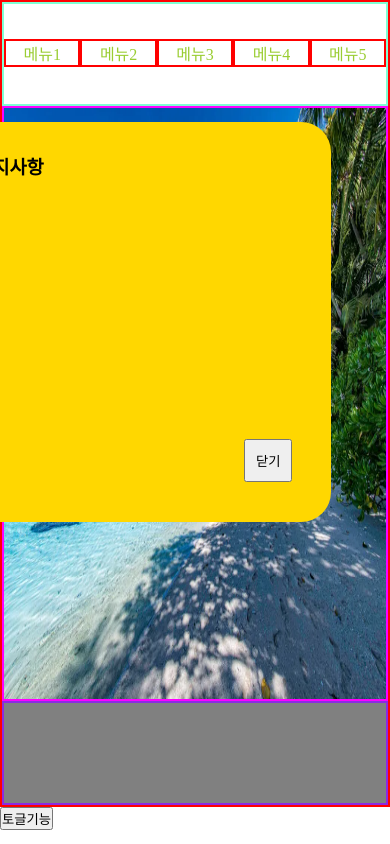
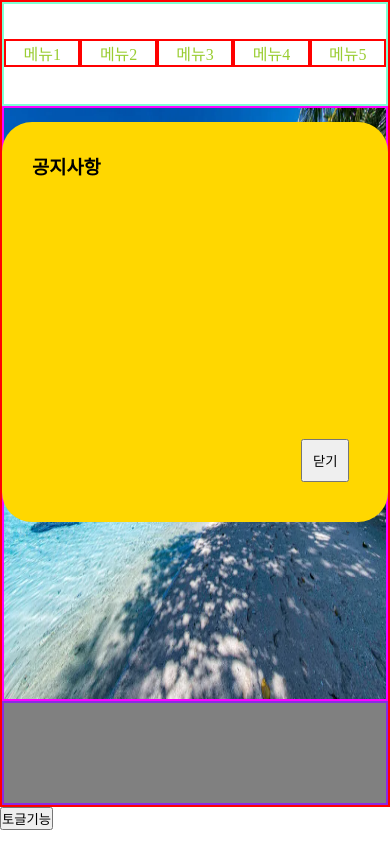
Before and after one commit to Peterseo9503/html_study, a plain HTML site: page 0529-html/메뉴_2.html in a window 390 px wide. Drawn offline with Linux system fonts and the light colour scheme.

Commit message:
Update style.css

```diff
--- a/0529-html/style.css
+++ b/0529-html/style.css
@@ -119,5 +119,5 @@ section button {
 }
 
 @media(max-width:550px){
-    #popup{width:100%;}
+    #popup{left:0;width:100%;}
 }
```
